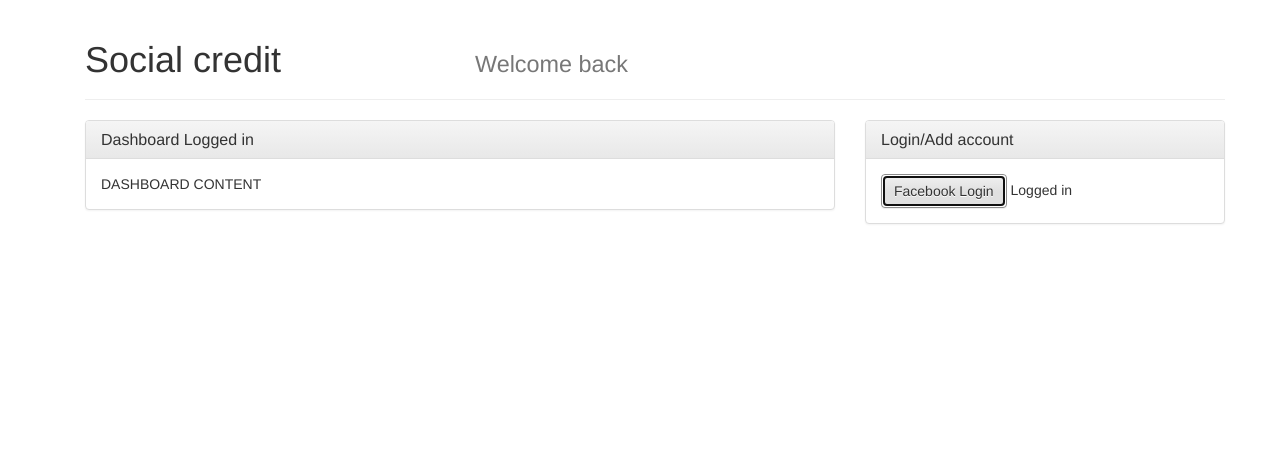
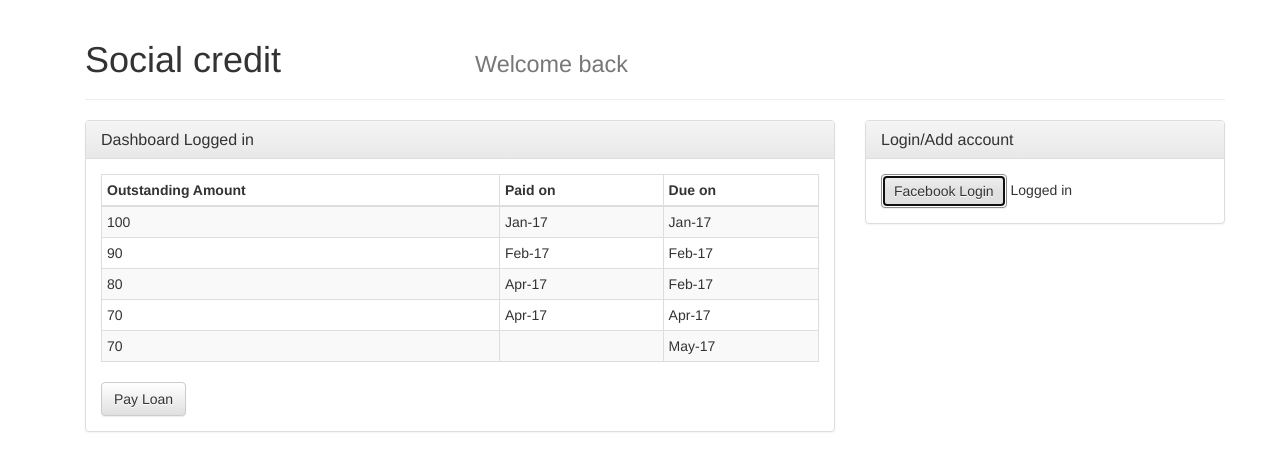
Before and after one commit to social-lending-mvp-organization/social-credit-frontend, a React (Create React App) app: page / in a window 1280 px wide. Both pictures are taken after a click on the button "Facebook Login". Shown: the top 470 px of the page. Built offline with nearby package versions, Linux system fonts and the light colour scheme.

Commit message:
Loading from dummy.json

```diff
--- a/src/Dashboard.js
+++ b/src/Dashboard.js
@@ -3,6 +3,7 @@ import PropTypes from 'prop-types';
 import { Panel } from 'react-bootstrap';
 
 import './css/Dashboard.css';
+import LoanHistory from './LoanHistory';
 
 function Dashboard(props) {
   const isLoggedInText = props.isLoggedIn ? 'Logged in' : 'Not logged in';
@@ -11,7 +12,9 @@ function Dashboard(props) {
       <Panel.Heading>
         <Panel.Title componentClass="h3">Dashboard {isLoggedInText}</Panel.Title>
       </Panel.Heading>
-      <Panel.Body>DASHBOARD CONTENT</Panel.Body>
+      <Panel.Body>
+        <LoanHistory isLoggedIn={props.isLoggedIn} />
+      </Panel.Body>
     </Panel>
   );
 }
--- /dev/null
+++ b/src/LoanHistory.js
@@ -0,0 +1,85 @@
+import React from 'react';
+import PropTypes from 'prop-types';
+import { Table, Button } from 'react-bootstrap';
+
+import './css/LoanHistory.css';
+import DUMMY from './dummy.json';
+
+class LoanHistory extends React.Component {
+  /**
+   * Generates the table header row using table header keys
+   * @param {string[]} tableHeaders keys containing table headers
+   */
+  static getHeaderList(tableHeaders) {
+    const headerList = tableHeaders.map((header, index) => {
+      const rowKey = `row-${index}`;
+      return <th key={rowKey}>{header}</th>;
+    });
+    return headerList;
+  }
+
+  /**
+   * Generates table rows using data and keys
+   * @param {Object[]} data
+   * @param {string[]} tableHeaders
+   */
+  static getTableRows(data, tableHeaders) {
+    const tableRows = data.map((row, index) => {
+      const tableColumns = tableHeaders.map(key => <td key={key}>{row[key]}</td>);
+      const rowKey = `row-${index}`;
+      return (
+        <tr key={rowKey}>
+          {tableColumns}
+        </tr>
+      );
+    });
+    return tableRows;
+  }
+
+  constructor(props) {
+    super(props);
+    this.state = {
+      loanPaid: false,
+    };
+    this.payLoan = this.payLoan.bind(this);
+  }
+
+  payLoan() {
+    this.setState({ loanPaid: true });
+  }
+
+  render() {
+    if (!this.props.isLoggedIn) {
+      return (<div />);
+    }
+    const data = DUMMY;
+    if (this.state.loanPaid) {
+      data[data.length - 1]['Paid on'] = data[data.length - 1]['Due on'];
+    }
+    const tableHeaders = Object.keys(data[0]);
+    const headerList = LoanHistory.getHeaderList(tableHeaders);
+    const tableRows = LoanHistory.getTableRows(data, tableHeaders);
+    return (
+      <div>
+        <Table striped bordered condensed hover>
+          <thead>
+            <tr key="head">
+              {headerList}
+            </tr>
+          </thead>
+          <tbody>
+            {tableRows}
+          </tbody>
+        </Table>
+        <div>
+          <Button id="pay-loan-button" onClick={this.payLoan}>Pay Loan</Button>
+        </div>
+      </div>
+    );
+  }
+}
+LoanHistory.propTypes = {
+  isLoggedIn: PropTypes.bool.isRequired,
+};
+
+export default LoanHistory;
--- /dev/null
+++ b/src/dummy.json
@@ -0,0 +1,27 @@
+[
+  {
+    "Outstanding Amount":100,
+    "Paid on":"Jan-17",
+    "Due on":"Jan-17"
+  },
+  {
+    "Outstanding Amount": 90,
+    "Paid on":"Feb-17",
+    "Due on":"Feb-17"
+  },
+  {
+    "Outstanding Amount":80,
+    "Paid on":"Apr-17",
+    "Due on":"Feb-17"
+  },
+  {
+    "Outstanding Amount": 70,
+    "Paid on":"Apr-17",
+    "Due on":"Apr-17"
+  },
+  {
+    "Outstanding Amount": 70,
+    "Paid on":"",
+    "Due on":"May-17"
+  }
+]
```
Also changed, not shown: src/css/LoanHistory.css (added), 1 other file (tests, documents, lock files or other folders).
